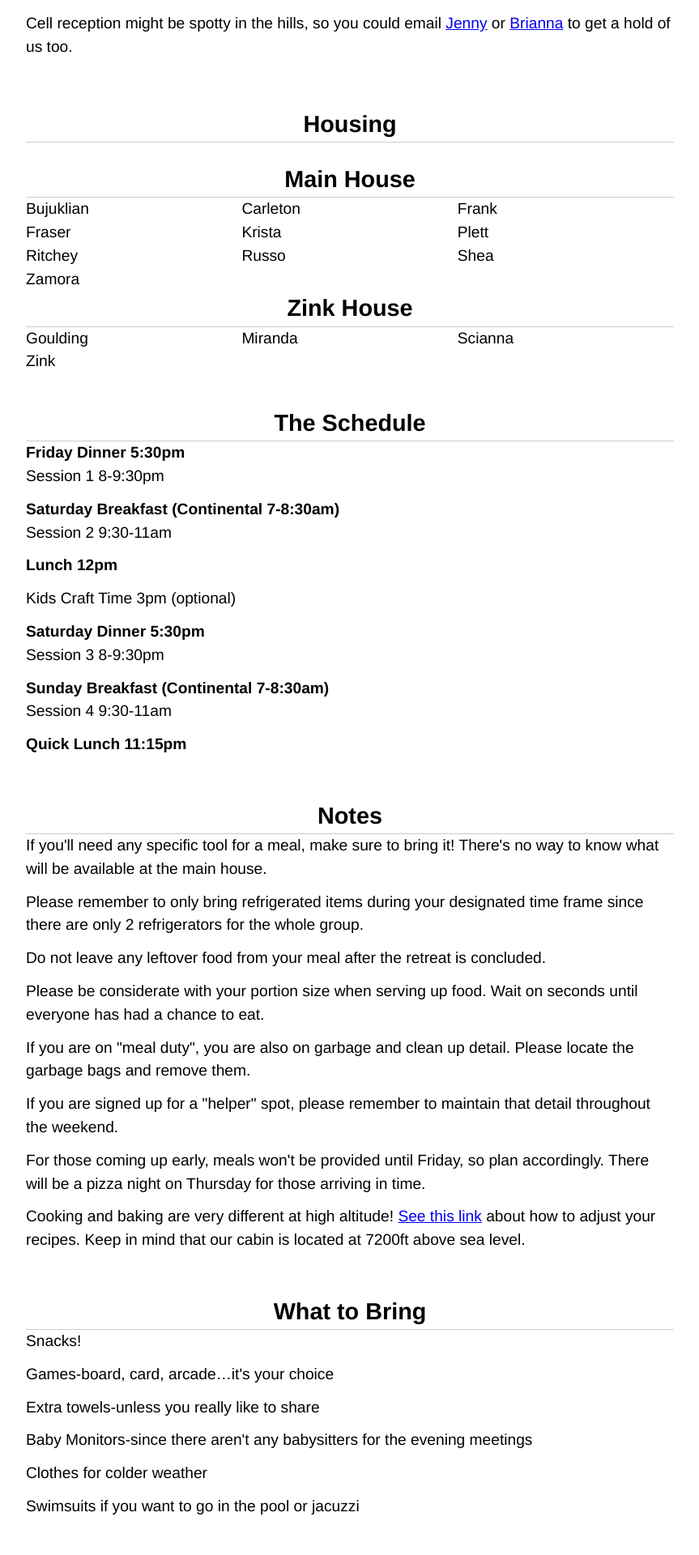
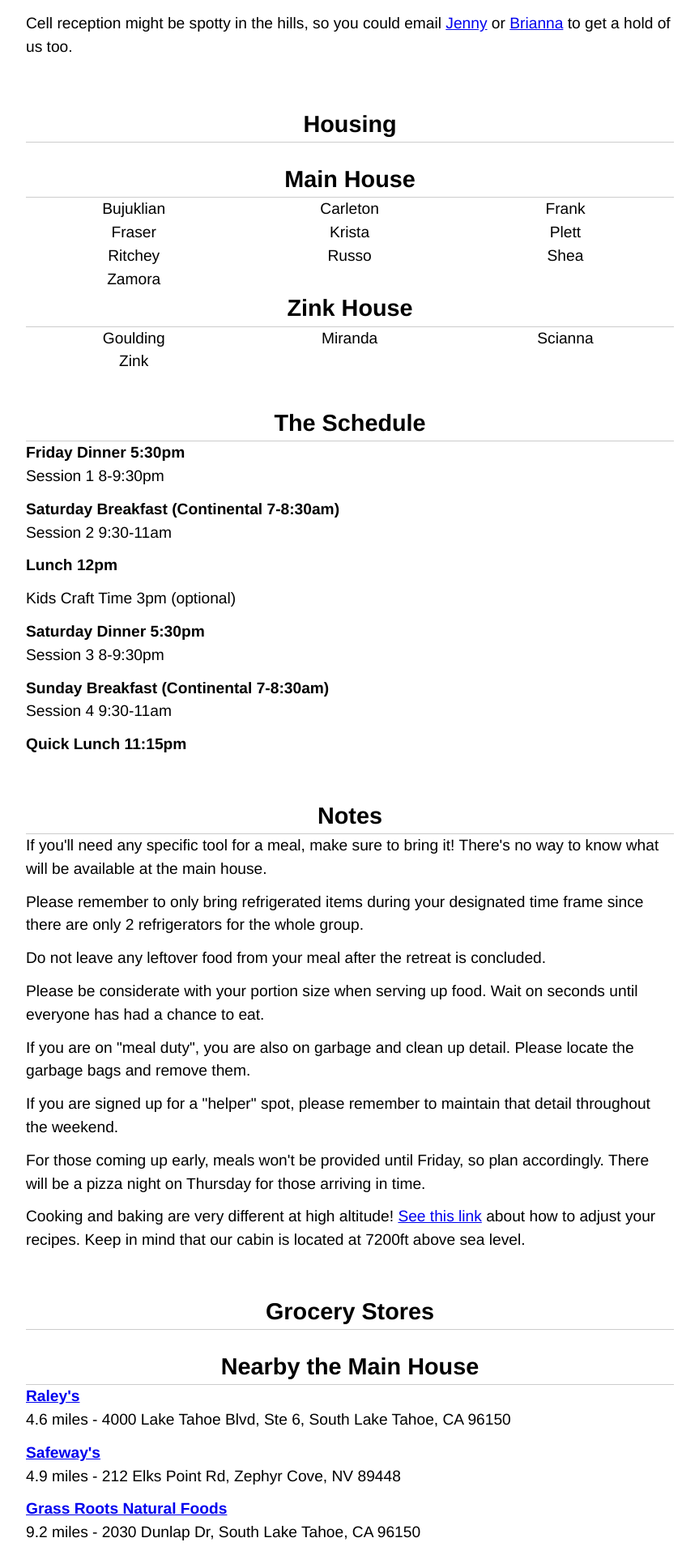
Before and after one commit to Southbay-CityChurch/crossings-community, a PHP site: page /retreat/index.php in a window 1280 px wide. Shown: the part 1026-2946 px from the top of the page at 81% size, without its empty margins (208-1071 px from the left). Run offline with PHP 8.4, Linux system fonts and the light colour scheme; grey boxes are pictures that could not be loaded.

Commit message:
adding grocery stores

```diff
--- a/retreat/index.php
+++ b/retreat/index.php
@@ -78,6 +78,7 @@
 			.house-assignments li {
 				width: 33.3%;
 				float: left;
+				text-align: center;
 			}
 			.directions li {
 				margin-left: 1.75rem;
@@ -204,6 +205,20 @@ while(x=eval(x));
 					<li>Cooking and baking are very different at high altitude! <a href="http://www.kingarthurflour.com/recipe/high-altitude-baking.html" target="_blank">See this link</a> about how to adjust your recipes. Keep in mind that our cabin is located at 7200ft above sea level.</li>
 				</ul>
 			</section>
+			<section class="grocery-stores">
+				<h1><span>Grocery Stores</span></h1>
+				<h2>Nearby the Main House</h2>
+				<ul>
+					<li><strong><a href="https://www.google.com/maps?q=4000+Lake+Tahoe+Blvd,+Ste+6,+South+Lake+Tahoe,+CA+96150" target="_blank">Raley's</a></strong><br>4.6 miles - 4000 Lake Tahoe Blvd, Ste 6, South Lake Tahoe, CA 96150</li>
+					<li><strong><a href="https://www.google.com/maps?q=212+Elks+Point+Rd,+Zephyr+Cove,+NV+89448" target="_blank">Safeway's</a></strong><br>4.9 miles - 212 Elks Point Rd, Zephyr Cove, NV 89448</li>
+					<li><strong><a href="https://www.google.com/maps?q=2030+Dunlap+Dr,+South+Lake+Tahoe,+CA+96150" target="_blank">Grass Roots Natural Foods</a></strong><br>9.2 miles - 2030 Dunlap Dr, South Lake Tahoe, CA 96150</li>
+				</ul>
+				<h2>In Carson City</h2>
+				<ul>
+					<li><strong><a href="https://www.google.com/maps?q=700+Old+Clear+Creek+Rd,+Carson+City,+NV+89705" target="_blank">Costco</a></strong><br>22.4 miles - 700 Old Clear Creek Rd, Carson City, NV 89705</li>
+					<li><strong><a href="https://www.google.com/maps?q=3790+Us+Hwy+395+S,+Carson+City,+NV+89705" target="_blank">Trader Joe's</a></strong><br>21.8 miles - 3790 Us Hwy 395 S, Carson City, NV 89705</li>
+				</ul>
+			</section>
 			<section class="what-to-bring">
 				<h1><span>What to Bring</span></h1>
 				<ul>
```
